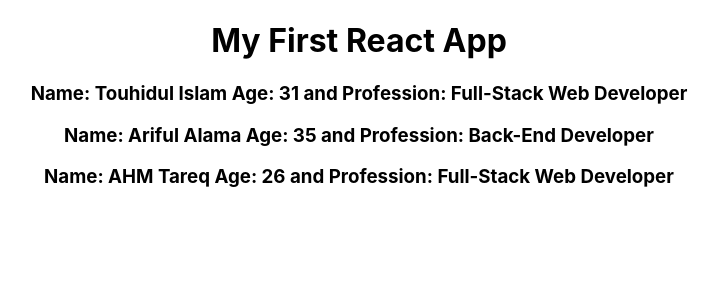
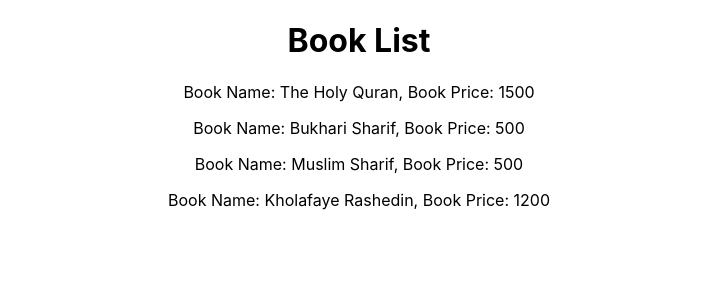
Before and after one commit to touhidulfahim/myfirstreactapp, a React (Create React App) app: page / in a window 1280 px wide. Shown: the top 300 px of the page, without its empty margins (281-999 px from the left). Built offline with nearby package versions, Linux system fonts and the light colour scheme.

Commit message:
new componenet and dynamic class componenent

```diff
--- a/src/App.js
+++ b/src/App.js
@@ -2,6 +2,8 @@
 import logo from './logo.svg';
 import './App.css';
 import Person from './components/Person.js';
+import Book from './components/Book.js';
+
 
 class App extends Component {
     render() {
@@ -9,13 +11,16 @@
         return (
             <div className="App" >
                 <h1>
-                    My First React App
+                    Book List
                 </h1>
-                <Person name="Touhidul Islam" age="31" profession="Full-Stack Web Developer" />
+                {/* <Person name="Touhidul Islam" age="31" profession="Full-Stack Web Developer" />
                 <Person name="Ariful Alama" age="35" profession="Back-End Developer" />
-                <Person name="AHM Tareq" age="26" profession="Full-Stack Web Developer" />
+                <Person name="AHM Tareq" age="26" profession="Full-Stack Web Developer" /> */}
+                <Book name="The Holy Quran" price="1500" />
+                <Book name="Bukhari Sharif" price="500" />
+                <Book name="Muslim Sharif" price="500" />
+                <Book name="Kholafaye Rashedin" price="1200" />
             </div>
-
         );
     }
     //return React.createElement('div', { className: "App" }, React.createElement('h1', null, "My First React App"), <Person />)
--- /dev/null
+++ b/src/components/Book.js
@@ -0,0 +1,11 @@
+import React from 'react'
+
+const Book = props => {
+    return (
+        <div>
+            <p>Book Name: {props.name}, Book Price: {props.price}</p>
+        </div>
+    );
+}
+
+export default Book;
--- a/src/components/Person.js
+++ b/src/components/Person.js
@@ -1,26 +1,26 @@
 import React, { Component } from 'react'
 
-// let Person = (props) => {
-//     return (
-//         <div>
-//             <h3>Name: {props.name} Age: {props.age} and Profession: {props.profession}</h3>
-//         </div>
-//     );
+let Person = (props) => {
+    return (
+        <div>
+            <h3>Name: {props.name} Age: {props.age} and Profession: {props.profession}</h3>
+        </div>
+    );
+}
+
+// class Person extends Component {
+//     constructor(props) {
+//         super(props);
+//     }
+//     render() {
+//         console.log(this.props);
+//         return (
+//             <div>
+//                 <h3>Name: {this.props.name} Age: {this.props.age} and Profession: {this.props.profession}</h3>
+//             </div>
+//         );
+//     }
 // }
-
-class Person extends Component {
-    constructor(props) {
-        super(props);
-    }
-    render() {
-        console.log(this.props);
-        return (
-            <div>
-                <h3>Name: {this.props.name} Age: {this.props.age} and Profession: {this.props.profession}</h3>
-            </div>
-        );
-    }
-}
 
 
 
```
